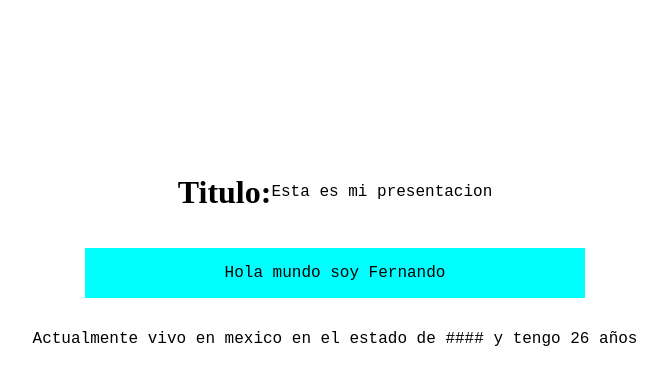
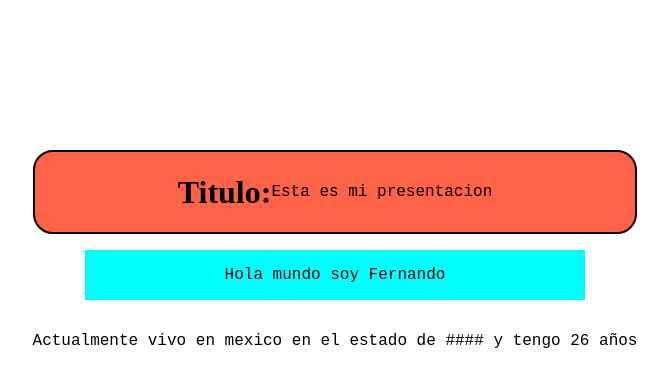
Before and after one commit to FernandoMOGA/Curso_Git_y_Github, a plain HTML site: page index.html in a window 1280 px wide. Shown: the whole page, without its empty margins (305-973 px from the left). Drawn offline with Linux system fonts and the light colour scheme.

Commit message:
Le agrege estilos a mi titulo recientemente agregado

```diff
--- a/CSS/style.css
+++ b/CSS/style.css
@@ -21,4 +21,8 @@ p {
     display: flex;
     justify-content: center;
     align-items: center;
+    background-color: tomato;
+    width: 600px;
+    border-radius: 20px;
+    border: 2px solid black;
 }
```
